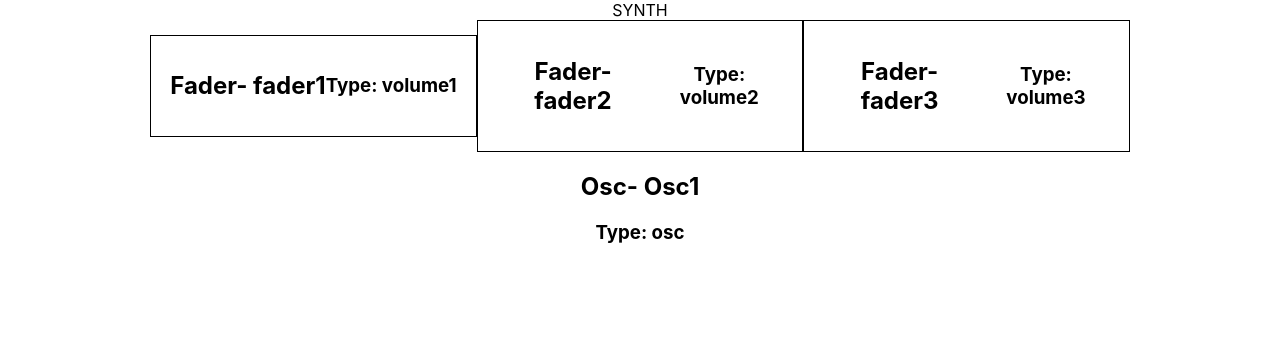
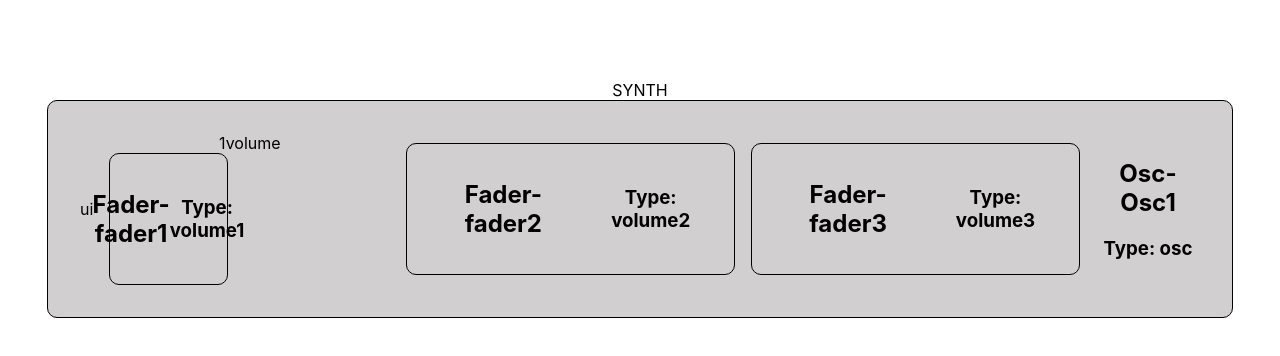
Before and after one commit to dankarger/synth-version-2, a React (Create React App) app: page / in a window 1280 px wide. Shown: the top 356 px of the page. Built offline with nearby package versions, Linux system fonts and the light colour scheme.

Commit message:
first commit

```diff
--- a/src/App.css
+++ b/src/App.css
@@ -1,9 +1,15 @@
 .App {
   text-align: center;
+  padding:5rem;
+  display: flex;
+  justify-content: center;
+  align-items: center;
+  flex-direction: column;
 }
 
 .faders-div {
   display: flex;
   justify-content: center;
   align-items: center;
+  GAP:2rem;
 }
--- a/src/App.tsx
+++ b/src/App.tsx
@@ -3,23 +3,24 @@ import './App.css';
 import Ui from './components/Ui'
 import Fader from "./components/Fader";
 import Osc from "./components/Osc";
+import Module from "./components/Module";
 
 function App() {
   return (
           <div className="App">
               SYNTH
               <Ui name='ui'>
-          <div className="faders-div">
-            <Fader name={'fader1'} type={'volume1'} />
+                  <Module name={'1'} type={'volume'}>
+                      <Fader name={'fader1'} type={'volume1'}/>
+                  </Module>
                   <Fader name={'fader2'} type={'volume2'}/>
                   <Fader name={'fader3'} type={'volume3'}/>
-          </div>
           <div className="osc-div">
-            <Osc name={'Osc1'} type={'osc'} />
+              <Osc name={'Osc1'} type={'osc'}/>
           </div>
       </Ui>
+      </div>
 
-      </div>
   );
 }
 
--- a/src/components/Fader.css
+++ b/src/components/Fader.css
@@ -5,4 +5,5 @@
     border: 1px solid black;
     padding: 1rem;
     width:30%;
+    border-radius: 10px;
 }
--- /dev/null
+++ b/src/components/Module.css
@@ -0,0 +1,8 @@
+
+.module {
+    width: 100%;
+    display: flex;
+    justify-content: center;
+    align-items: center;
+    gap:2rem;
+}
--- /dev/null
+++ b/src/components/Module.tsx
@@ -0,0 +1,19 @@
+import React from "react";
+
+interface Props {
+    name: string,
+    type: string,
+    children:JSX.Element | JSX.Element[]
+
+}
+
+const Module:React.FC<Props>=({name,type,children})=>{
+    return(
+        <div className={'module'}>
+            {name}
+            {type}
+            {children}
+        </div>
+    )
+}
+export default Module;
--- a/src/components/Ui.css
+++ b/src/components/Ui.css
@@ -2,6 +2,12 @@
     display: flex;
     justify-content: center;
     align-items: center;
-    flex-direction: column;
+    /*flex-direction: column;*/
+    gap:1rem;
     width:100%;
+    border:1px black solid;
+    padding:2rem;
+    border-radius: 10px;
+    background-color: rgba(168, 165, 165, 0.53);
+
 }
--- a/src/components/Ui.tsx
+++ b/src/components/Ui.tsx
@@ -10,7 +10,7 @@ interface Props {
 const Ui:React.FC<Props> =({name, children}:Props)=> {
     return (
         <div className={'ui'}>
-
+            {name}
             {children}
         </div>
     )
```
Lines whose indentation alone changed are shown as unchanged.
